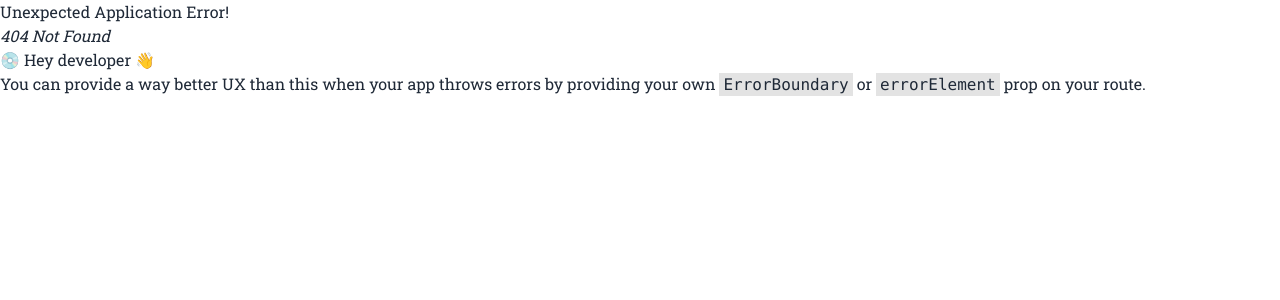
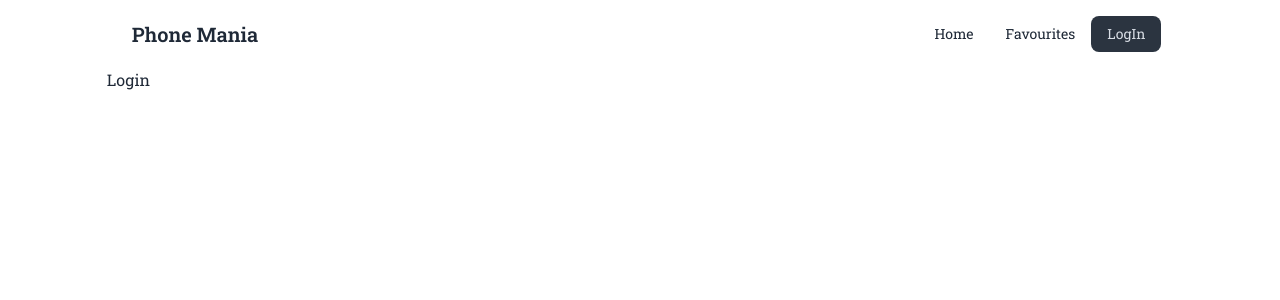
Before and after one commit to mahmudulturan/phone-mania, a React (Vite) app: page /login in a window 1280 px wide. Before the commit this address had no page. Shown: the top 300 px of the page. Built offline with nearby package versions, Linux system fonts and the light colour scheme.

Commit message:
navbar added with routing

```diff
--- /dev/null
+++ b/src/Components/Header/Header.jsx
@@ -0,0 +1,13 @@
+import Navbar from "./Navbar";
+
+const Header = () => {
+    return (
+        <div>
+            <nav>
+                <Navbar></Navbar>
+            </nav>
+        </div>
+    );
+};
+
+export default Header;
--- /dev/null
+++ b/src/Components/Header/Navbar.jsx
@@ -0,0 +1,54 @@
+import { NavLink, Link } from "react-router-dom";
+
+const Navbar = () => {
+
+    const buttonList = <>
+        <li>
+            <NavLink to='/'>Home</NavLink>
+        </li>
+        <li>
+            <NavLink to='/favourites'>Favourites</NavLink>
+        </li>
+        <li>
+            <NavLink to='/login'>LogIn</NavLink>
+        </li>
+    </>
+  return (
+    <div>
+      <div className="navbar bg-base-100">
+        <div className="navbar-start">
+          <div className="dropdown">
+            <label tabIndex={0} className="btn btn-ghost lg:hidden">
+              <svg
+                xmlns="http://www.w3.org/2000/svg"
+                className="h-5 w-5"
+                fill="none"
+                viewBox="0 0 24 24"
+                stroke="currentColor">
+                <path
+                  strokeLinecap="round"
+                  strokeLinejoin="round"
+                  strokeWidth="2"
+                  d="M4 6h16M4 12h8m-8 6h16"
+                />
+              </svg>
+            </label>
+            <ul
+              tabIndex={0}
+              className="menu menu-sm dropdown-content mt-3 z-[1] p-2 shadow bg-base-100 rounded-box w-52">
+                    {buttonList}
+            </ul>
+          </div>
+          <Link to='/' className="btn btn-ghost normal-case text-xl">Phone Mania</Link>
+        </div>
+        <div className="navbar-end hidden lg:flex">
+          <ul className="menu menu-horizontal px-1">
+                {buttonList}
+          </ul>
+        </div>
+      </div>
+    </div>
+  );
+};
+
+export default Navbar;
--- a/src/Layout/Layout.jsx
+++ b/src/Layout/Layout.jsx
@@ -1,8 +1,11 @@
+import Header from "../Components/Header/Header";
+import {Outlet} from 'react-router-dom'
 
 const Layout = () => {
     return (
-        <div>
-            <h1>Hello</h1>
+        <div className="w-10/12 mx-auto">
+            <Header></Header>
+            <Outlet></Outlet>
         </div>
     );
 };
--- /dev/null
+++ b/src/Pages/Favourites/Favourites.jsx
@@ -0,0 +1,9 @@
+const Favourites = () => {
+    return (
+        <div>
+
+        </div>
+    );
+};
+
+export default Favourites;
--- /dev/null
+++ b/src/Pages/Home/Home.jsx
@@ -0,0 +1,10 @@
+
+const Home = () => {
+    return (
+        <div>
+            home
+        </div>
+    );
+};
+
+export default Home;
--- /dev/null
+++ b/src/Pages/Login/Login.jsx
@@ -0,0 +1,9 @@
+const Login = () => {
+    return (
+        <div>
+            Login
+        </div>
+    );
+};
+
+export default Login;
```
Also changed, not shown: src/Router/route.jsx (+18 -2 lines).
